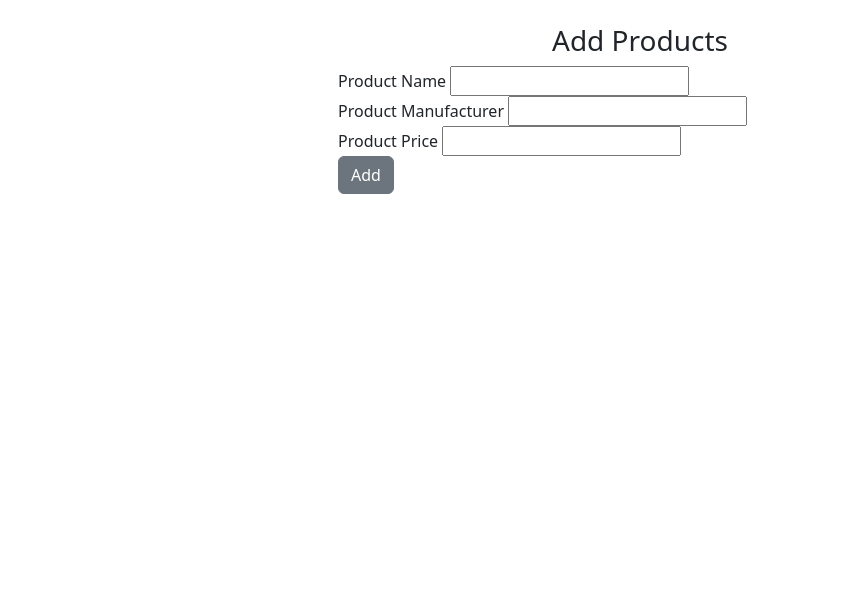
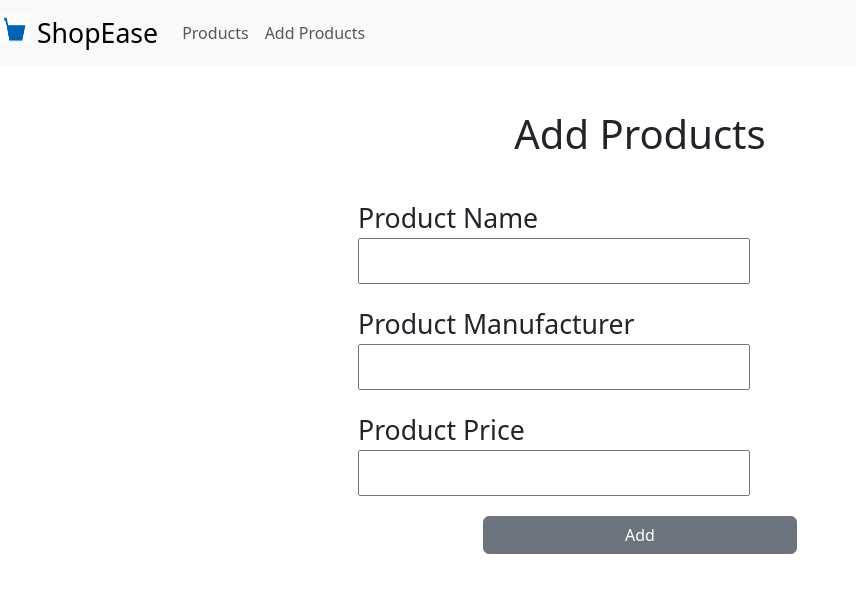
Before and after one commit to sheldor07/shop-ease, a website: page public/add_products.html in a window 1280 px wide. Shown: the whole page, without its empty margins (0-856 px from the left). Drawn offline with nearby package versions, Linux system fonts and the light colour scheme.

Commit message:
added styling and navbar
Signed-off-by: sheldor07 <50955708+sheldor07@users.noreply.github.com>

```diff
--- a/public/add_products.html
+++ b/public/add_products.html
@@ -10,10 +10,29 @@
     <script src="https://ajax.googleapis.com/ajax/libs/jquery/2.1.3/jquery.min.js"></script>
     <script src="shop.js"></script>
     <script src="add_products.js"></script>
+    <link href="style.css" rel="stylesheet">
 </head>
 <body>
+    <nav class="navbar navbar-expand-lg navbar-light bg-light">
+        <a class="navbar-brand" href="#"><img src="./media/logo-img.png" width="30" height="30" class="d-inline-block align-top" alt="">
+            ShopEase</a>
+        <button class="navbar-toggler" type="button" data-toggle="collapse" data-target="#navbarNav" aria-controls="navbarNav" aria-expanded="false" aria-label="Toggle navigation">
+          <span class="navbar-toggler-icon"></span>
+        </button>
+        <div class="collapse navbar-collapse" id="navbarNav">
+          <ul class="navbar-nav">
+            <li class="nav-item active">
+              <a class="nav-link" href="index.html">Products</a>
+            </li>
+            <li class="nav-item">
+              <a class="nav-link" href="add_products.html">Add Products</a>
+            </li>
+
+          </ul>
+        </div>
+      </nav>
     <div class="p-4">
-        <h3 class="text-center">Add Products</h3>
+        <h3 class="header-text text-center">Add Products</h3>
         <div class="row">
             <div class="col"></div>
             <div class="col-6">
@@ -32,7 +51,8 @@
                         </div>
 
                 </form>
-                <button class="btn btn-secondary" id="btnAddPdt">Add</button>
+                <div class="row"><button class="btn btn-secondary" id="btnAddPdt">Add</button></div>
+
             </div>
             <div class="col"></div>
         </div>
--- a/public/shop.js
+++ b/public/shop.js
@@ -24,7 +24,7 @@ function createProductCard(product){
           <h5 class="card-title product-name">${product.name}</h5>
           <p class="card-text product-manufacturer">${product.manufacturer}</p>
           <p class="card-text product-price"><b>${product.price}</b></p>
-          <a href="#" class="btn btn-primary">Buy!</a>
+          <a href="#" class="btn btn-primary">Buy</a>
         </div>
       </div>
     </div>
--- a/public/style.css
+++ b/public/style.css
@@ -5,3 +5,19 @@
 .card{
     margin:10px;
 }
+.navbar-brand{
+    font-size:20pt;
+}
+
+/* for add_products.html */
+.form-group{
+    font-size: 20pt;
+    margin:20px;
+}
+
+#btnAddPdt{
+    margin:0% auto;
+    width:50%;
+    text-align:center;
+
+}
```
Also changed, not shown: public/index.html (+26 -2 lines), public/media/logo-img.png (added).
